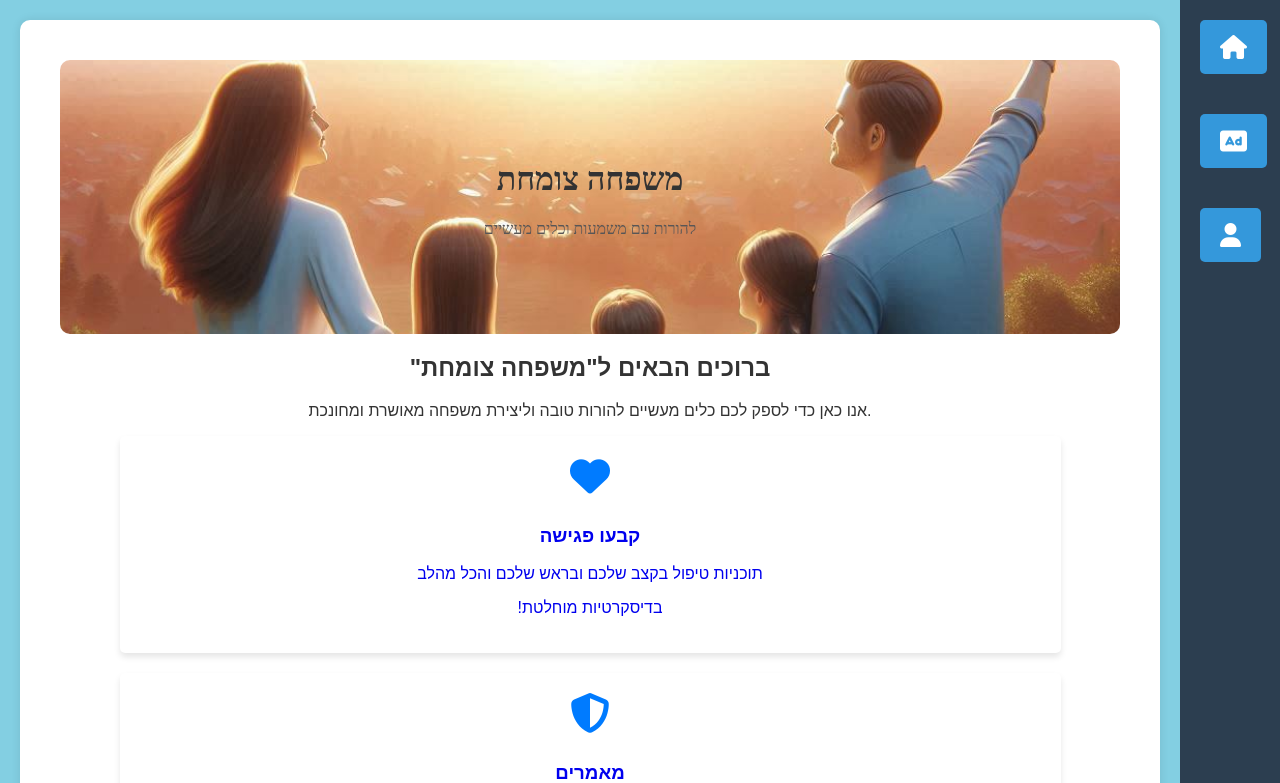
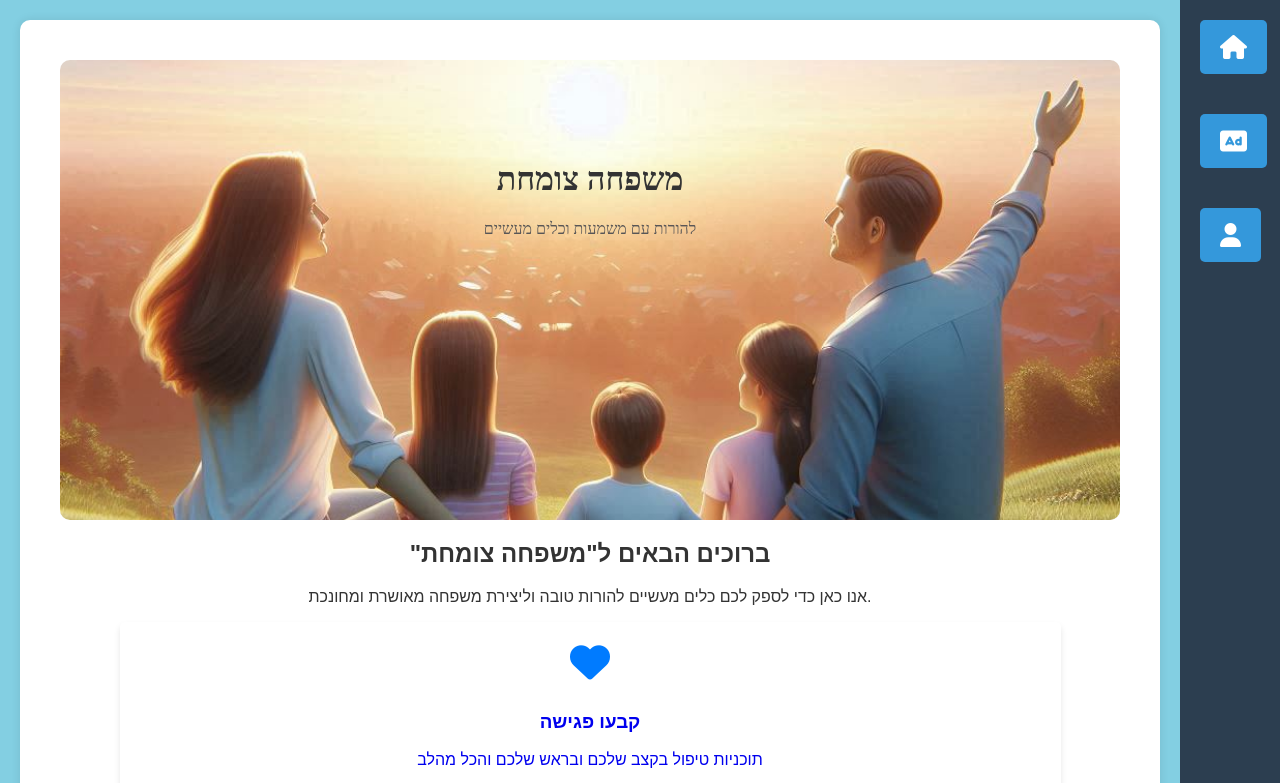
Before and after one commit to mendi-cohen/TEST, a React (Create React App) app: page / in a window 1280 px wide. Shown: the top 783 px of the page. Built offline with nearby package versions, Linux system fonts and the light colour scheme; a web font is replaced by a local one.

Commit message:
ניסיון 7

```diff
--- a/src/Css/Home.css
+++ b/src/Css/Home.css
@@ -11,14 +11,14 @@
 .hero {
   text-align: center;
   padding: 80px 20px;
-  background-color: #f8f9fa;
+  /* background-color: #f8f9fa; */
   border-radius: 10px;
   margin-bottom: 40px;
   background-image: url("../Image/HomeImage.jpeg");
   background-position: center;
   background-repeat: no-repeat;
   background-size: cover;
-  /* height: 300px; */
+  height: 300px;
   margin-bottom: 20px;
   font-family: "Kalnia Glaze", serif;
   font-optical-sizing: auto;
```
